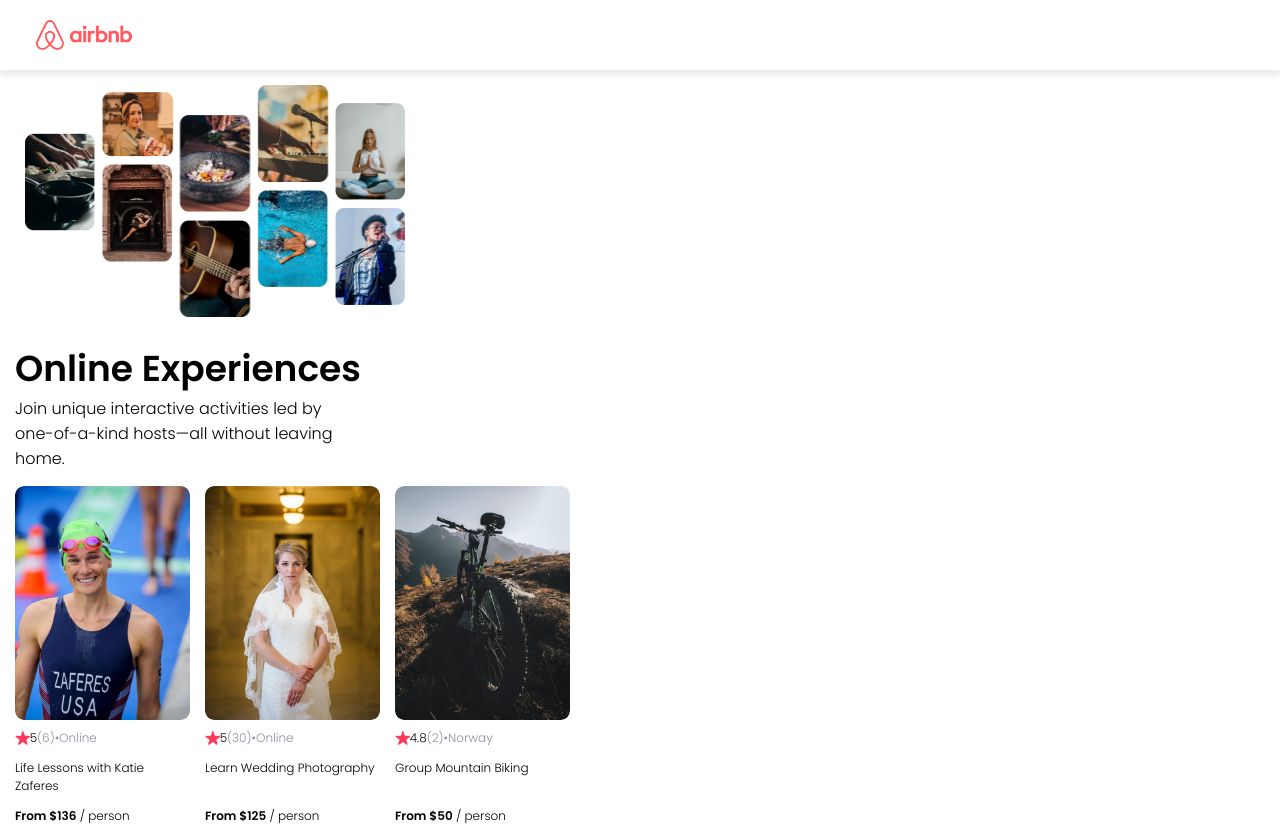
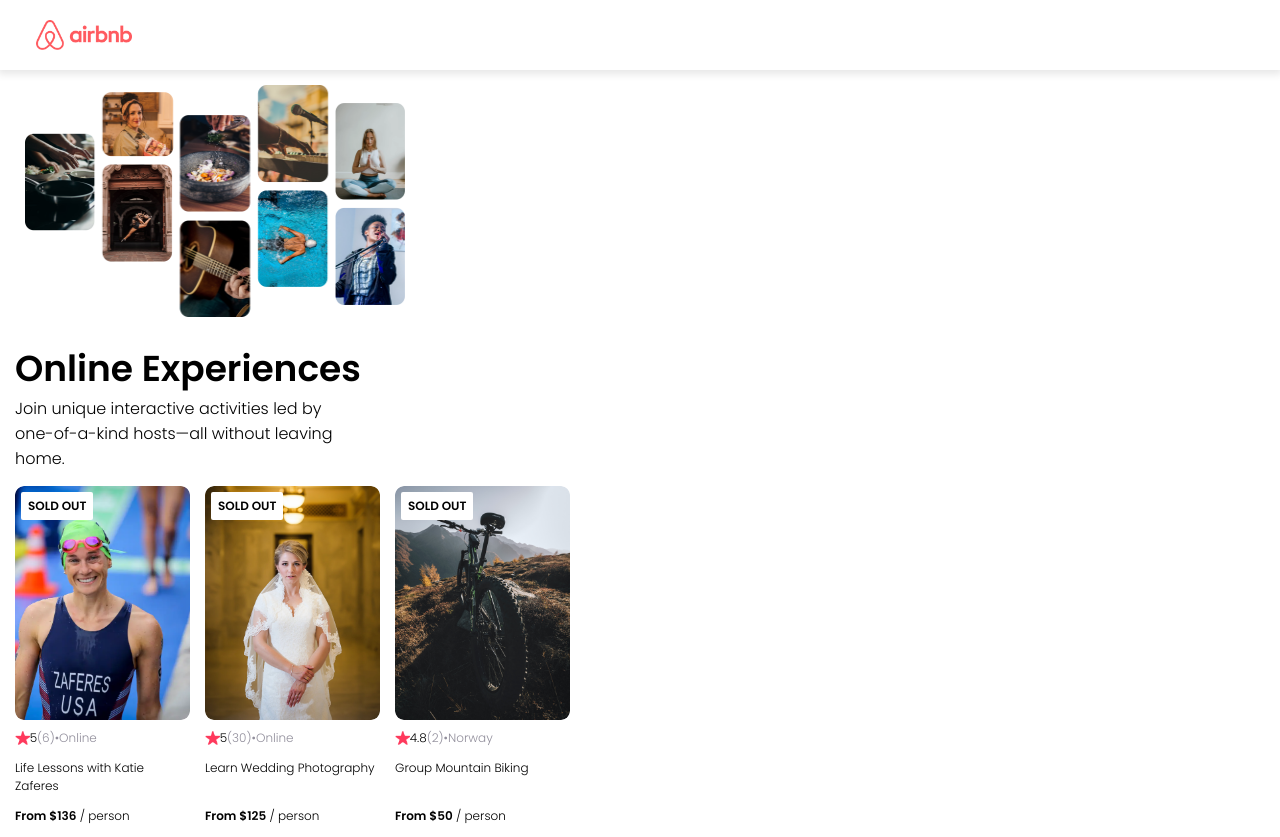
Before and after one commit to KwekuAmankwa/Airbnb-clone, a React (Vite) app: page / in a window 1280 px wide. Built offline with nearby package versions, Linux system fonts and the light colour scheme.

Commit message:
sold out badge with styling

```diff
--- a/components/card.jsx
+++ b/components/card.jsx
@@ -3,6 +3,7 @@
 export default function Card(props){
     return(
         <div className="card">
+            <div className="card--badge">SOLD OUT</div>
             <img src={`../images/${props.img}`} className="card--image" />
             <div className="card--stats">
                 <img src="../images/star.png" className="card--star" />
--- a/style.css
+++ b/style.css
@@ -51,9 +51,10 @@
     width: 175px;
     font-size: 12px;
     font-weight: light;
-    flex: 0 0 auto;         /* ADD */
-    display: flex;          /* ADD */
+    flex: 0 0 auto;
+    display: flex;
     flex-direction: column;
+    position: relative;
 }
 
 .list-items {
@@ -87,3 +88,13 @@
 .card--price{
     margin-top: auto;
 }
+
+.card--badge{
+    position: absolute;
+    top: 6px;
+    left: 6px;
+    background-color: white;
+    padding: 5px 7px;
+    border-radius: 2px;
+    font-weight: bold;
+}
```
